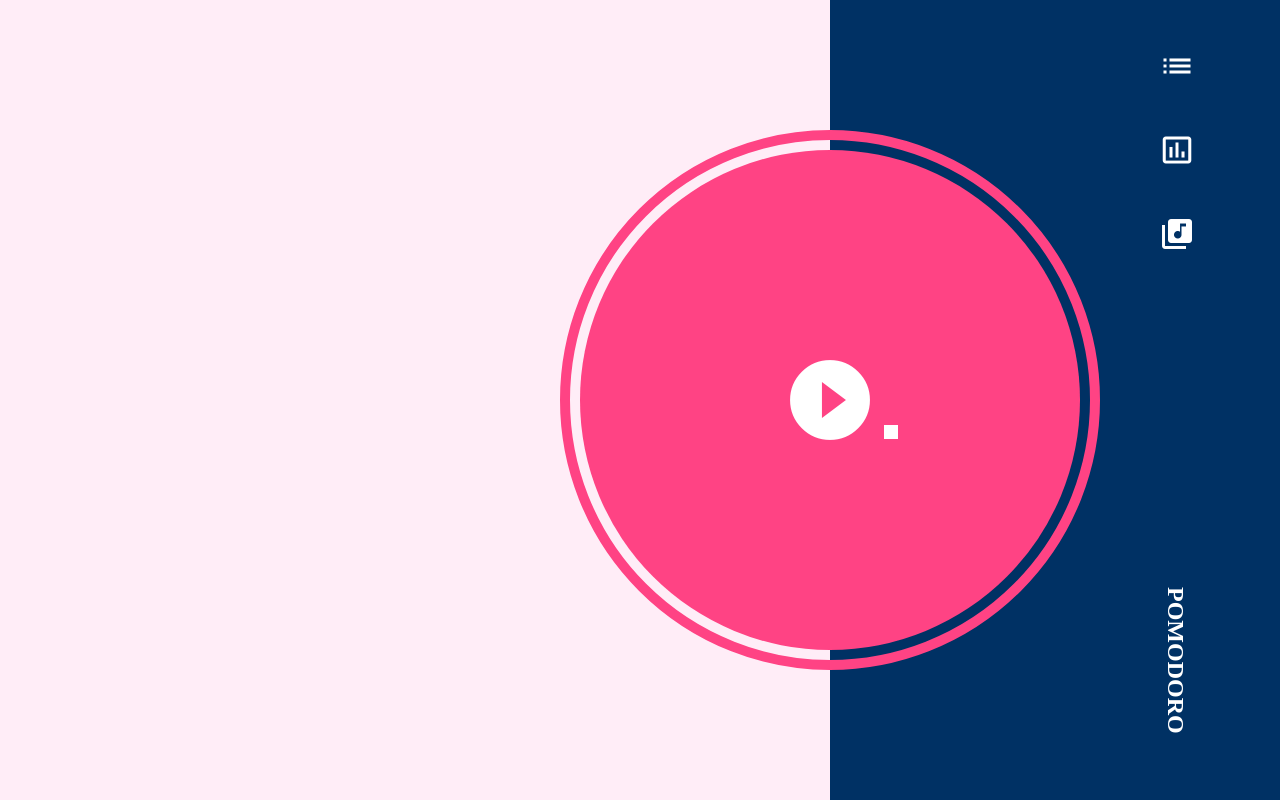
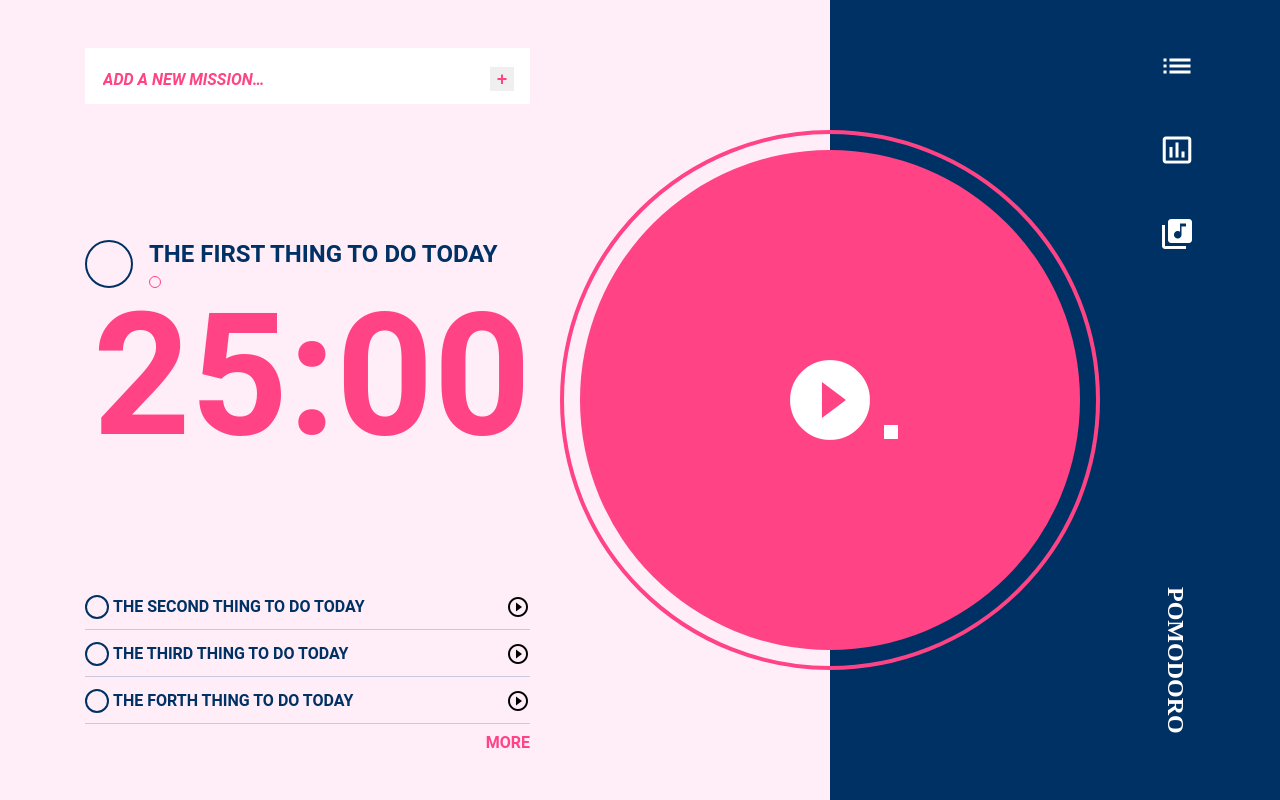
Before and after one commit to vicky2490/pomodoroTechnique, a React (Create React App) app: page / in a window 1280 px wide. Built offline with nearby package versions, Linux system fonts and the light colour scheme.

Commit message:
實作左邊排版

```diff
--- a/src/App.css
+++ b/src/App.css
@@ -30,6 +30,151 @@
   width: 830px;
   height: 800px;
   background-color: #FFEDF7;
+  padding: 48px 0px 48px 85px;
+
+  display: flex;
+  flex-direction: column;
+  justify-content: space-between;
+}
+
+.add-misson-box {
+  display: flex;
+  justify-content: flex-start;
+  padding: 19px 16px;
+  width: 445px;
+  height: 56px;
+  background-color: white;
+}
+
+.mission-input {
+  background-color: white;
+  width: 389px;
+  height: 24px;
+  color: #FF4384;
+  font-family: Roboto;
+  font-size: 16px;
+  line-height: 19px;
+  border: none;
+}
+
+::placeholder {
+  color: #FF4384;
+  font-family: Roboto;
+  font-size: 16px;
+  line-height: 19px;
+  font-weight: bold;
+  font-style: italic;
+}
+
+.add-misson-box button {
+  width: 24px;
+  height: 24px;
+  border: 0;
+  color: #FF4384;
+  font-size: 18px;
+  font-weight: bold;
+}
+
+.middle-box {
+  display: flex;
+  justify-content: flex-start;
+  height: 220px;
+  flex-wrap: wrap;
+  width: 454px;
+  /* outline: 2px solid green; */
+}
+
+.left-circle {
+  margin-right: 16px;
+  width: 48px;
+  height: 48px;
+  border-radius: 50%;
+  border: 2px solid #003164;
+}
+
+.right-side {
+  display: flex;
+  flex-direction: column;
+  justify-content: space-between;
+}
+
+.title {
+  color: #003164;
+  font-size: 24px;
+  font-family: Roboto;
+  font-weight: bold;
+  line-height: 28px;
+  /* outline: 2px solid orange; */
+}
+
+.circle-progress-bar {
+  display: flex;
+  justify-content: space-between;
+}
+
+.circle-progress {
+  width: 12px;
+  height: 12px;
+  border-radius: 50%;
+  border: 1px solid #FF4384;
+}
+
+.time {
+  width: 454px;
+  height: 206px;
+  font-family: Roboto;
+  font-weight: bold;
+  font-size: 170px;
+  text-align: center;
+  line-height: 176px;
+  color: #FF4384;
+  /* outline: 2px solid yellow; */
+}
+
+.mission-list {
+  display: flex;
+  flex-direction: column;
+  width: 445px;
+  /* outline: 2px solid green; */
+}
+
+.mission {
+  display: flex;
+  justify-content: flex-start;
+  border-bottom: 1px solid rgba(0, 49, 100, 0.2);
+  padding-bottom: 10px;
+  margin-bottom: 12px;
+  /* outline: 2px solid yellow; */
+}
+
+.mission-circle {
+  width: 24px;
+  height: 24px;
+  border-radius: 50%;
+  border: 2px solid #003164;
+  margin-right: 4px;
+}
+
+.mission-title {
+  font-family: Roboto;
+  font-weight: bold;
+  font-size: 16px;
+  line-height: 24px;
+  color: #003164;
+  margin-right: auto;
+}
+
+.mission-more-margin {
+  margin-bottom: 9px;
+}
+
+.more {
+  font-family: Roboto;
+  font-weight: bold;
+  font-size: 16px;
+  line-height: 19px;
+  color: #FF4384;
+  text-align: right;
 }
 
 .right-content {
@@ -47,7 +192,7 @@
   width: 540px;
   height: 540px;
   border-radius: 50%;
-  border: 10px solid #FF4384;
+  border: 4px solid #FF4384;
 }
 
 .middle-circle {
--- a/src/App.js
+++ b/src/App.js
@@ -4,7 +4,41 @@ import './App.css';
 function App() {
   return (
     <div className="flex wrap">
-      <div className="left-content"></div>
+
+      <div className="left-content">
+        <div className="add-misson-box">
+          <input className="mission-input" type="text" placeholder="ADD A NEW MISSION…"/>
+          <button>+</button>
+        </div>
+        <div className="middle-box">
+          <div className="left-circle"></div>
+          <div className="right-side">
+            <div className="title">THE FIRST THING TO DO TODAY</div>
+            <div className="circle-progress-bar">
+              <div className="circle-progress"></div>
+            </div>
+          </div>
+          <div className="time">25:00</div>
+        </div>
+        <div className="mission-list">
+          <div className="mission">
+            <div className="mission-circle"></div>
+            <div className="mission-title">THE SECOND THING TO DO TODAY</div>
+            <i class="material-icons">play_circle_outline</i>
+          </div>
+          <div className="mission">
+            <div className="mission-circle"></div>
+            <div className="mission-title">THE THIRD THING TO DO TODAY</div>
+            <i class="material-icons">play_circle_outline</i>
+          </div>
+          <div className="mission mission-more-margin">
+            <div className="mission-circle"></div>
+            <div className="mission-title">THE FORTH THING TO DO TODAY</div>
+            <i class="material-icons">play_circle_outline</i>
+          </div>
+          <div className="more">MORE</div>
+        </div>
+      </div>
 
       <div className="outside-box">
         <div className="flex outside-flex-size">
```
